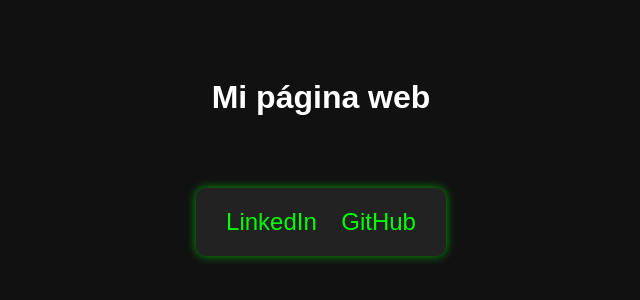
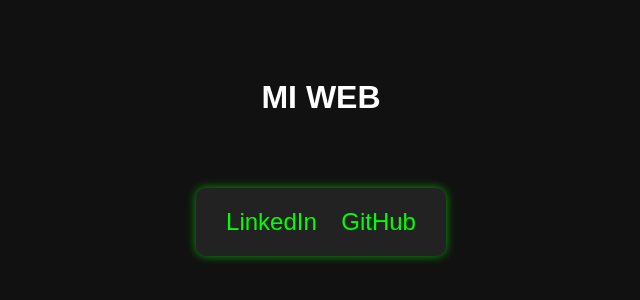
Before and after one commit to alvarosg1997/docker-nginx, a plain HTML site: page www/index.html in a window 1280 px wide. Shown: the whole page, without its empty margins (319-959 px from the left). Drawn offline with Linux system fonts and the light colour scheme.

Commit message:
cambiando index.html

```diff
--- a/www/index.html
+++ b/www/index.html
@@ -5,7 +5,7 @@
 </head>
 <body>
     <div class="container">
-        <h1>Mi página web</h1>
+        <h1>MI WEB</h1>
         <div class="neon-box">
             <a href="https://www.linkedin.com/in/%C3%A1lvaro-s%C3%A1nchez-gonz%C3%A1lez-9325b81a9/" class="neon-link">LinkedIn</a>
             <a href="https://github.com/alvarosg1997" class="neon-link">GitHub</a>
```
